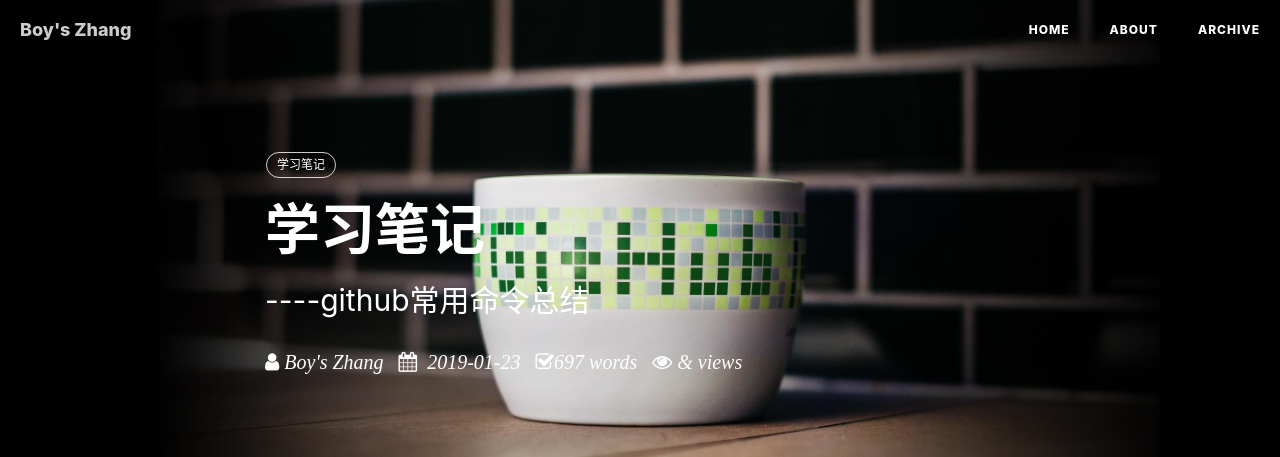
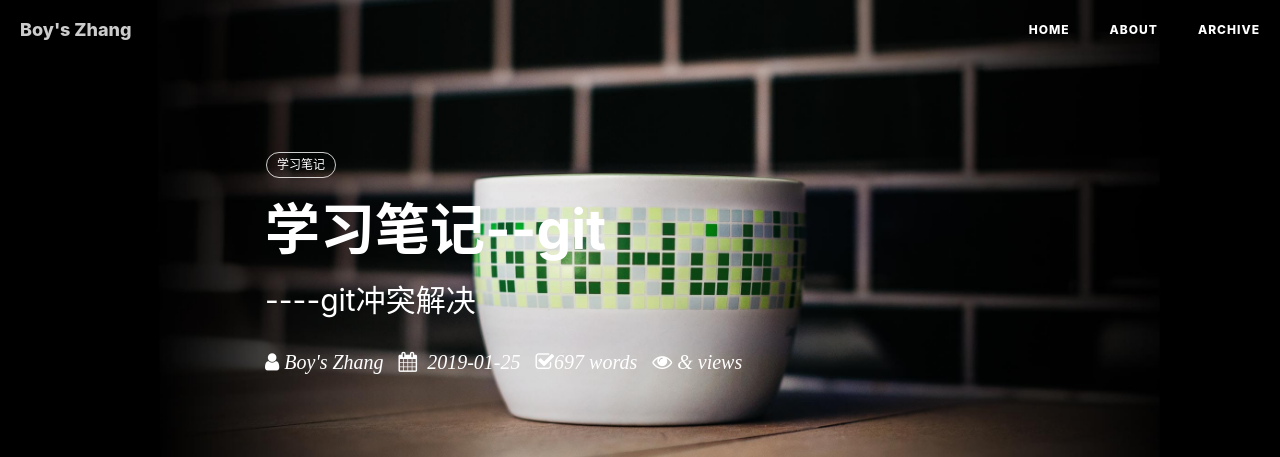
Before and after one commit to playboyzhang/playboyzhang.github.io, a Jekyll site: the page built from _posts/2019-01-25-github-stash.md, in a window 1280 px wide. Shown: the top 457 px of the page. Built offline with Jekyll 4.4.1, drawn with Linux system fonts in a browser that asks for light colours; nearby versions of some CDN libraries; comment, search, counter and statistics services are not loaded.

Commit message:
修改标题

```diff
--- a/_posts/2019-01-25-github-stash.md
+++ b/_posts/2019-01-25-github-stash.md
@@ -1,8 +1,8 @@
 ---
 layout:      post
-title:       "学习笔记"
-subtitle:    "----github常用命令总结"
-date:        2019-01-23
+title:       "学习笔记--git"
+subtitle:    "----git冲突解决"
+date:        2019-01-25
 author:      "Boy's Zhang"
 header-img:  "img/post-bg-github-cup.jpg"
 tags:
```
